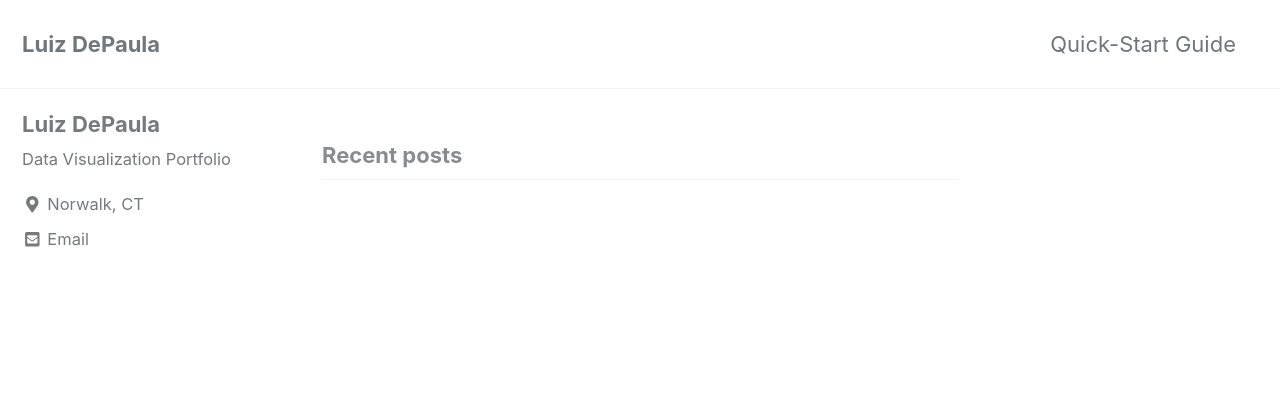
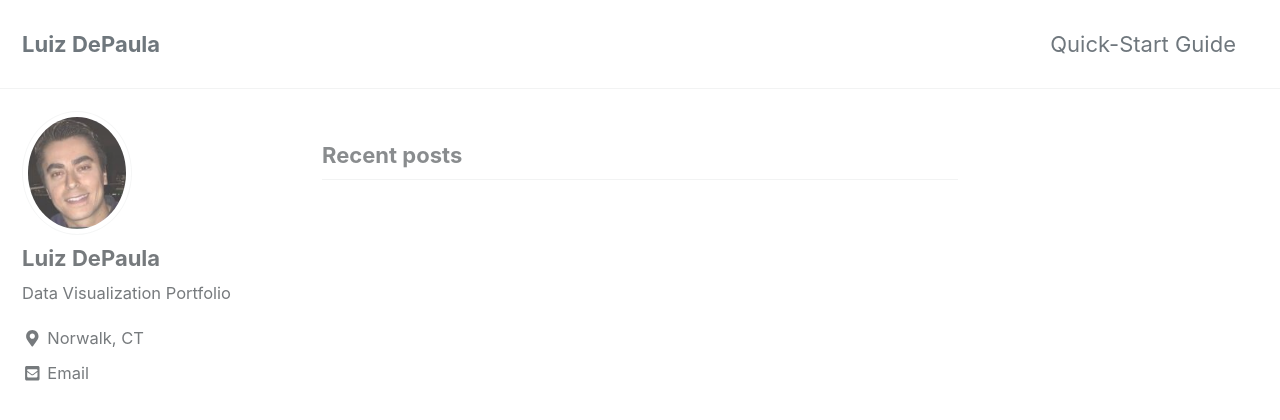
Before and after one commit to luizcdepaula/luizcdepaula.github.io, a Jekyll site: the page built from index.html, in a window 1280 px wide and 900 px high. Shown: the top 420 px of the window. Built offline with Jekyll 4.4.1, drawn with Linux system fonts in a browser that asks for light colours; cached includes are drawn as plain includes; nearby versions of some CDN libraries; the list of posts is cut into pages by our own code.

Commit message:
new github site

```diff
--- a/_config.yml
+++ b/_config.yml
@@ -107,7 +107,7 @@ analytics:
 # Site Author
 author:
   name             : "Luiz DePaula"
-  avatar           : # path of avatar image, e.g. "/docs/assets/images/bio-photo.jpg"
+  avatar           : "/images/Eu.jpg" # path of avatar image, e.g. "/docs/assets/images/bio-photo.jpg"
   bio              : "Data Visualization Portfolio"
   location         : "Norwalk, CT"
   email            : "depaulasap@gmail.com"
@@ -130,8 +130,8 @@ author:
     - label: "Instagram"
       icon: "fab fa-fw fa-instagram"
       # url: "https://instagram.com/"
-    - label: "LinkedIn"
-      icon: "fab fa-fw fa-linkedin"
+    # - label: "LinkedIn"
+    #  icon: "fab fa-fw fa-linkedin"
       # url: "www.linkedin.com/in/luiz-depaula-2018"
 
 # Site Footer
```
